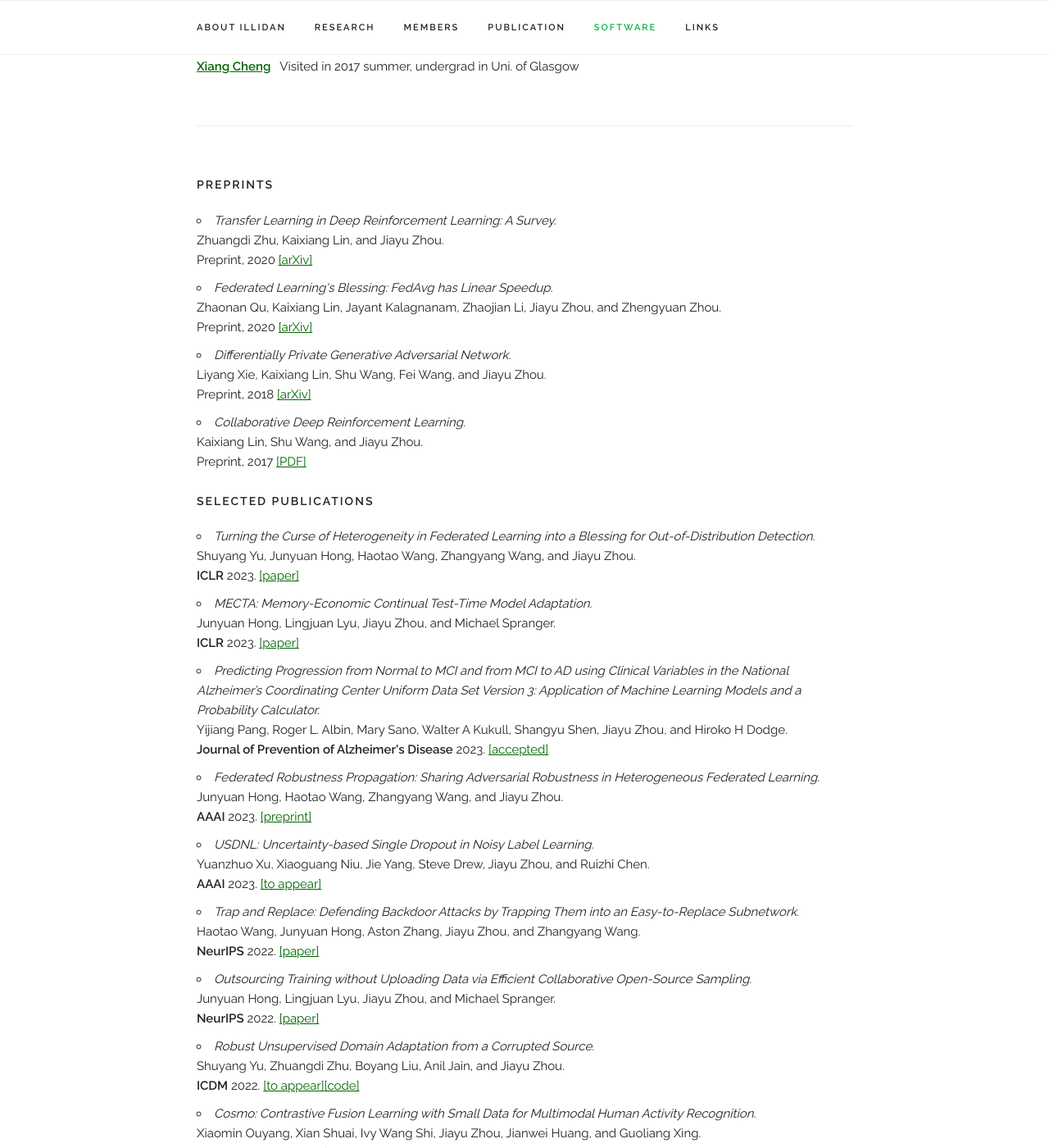
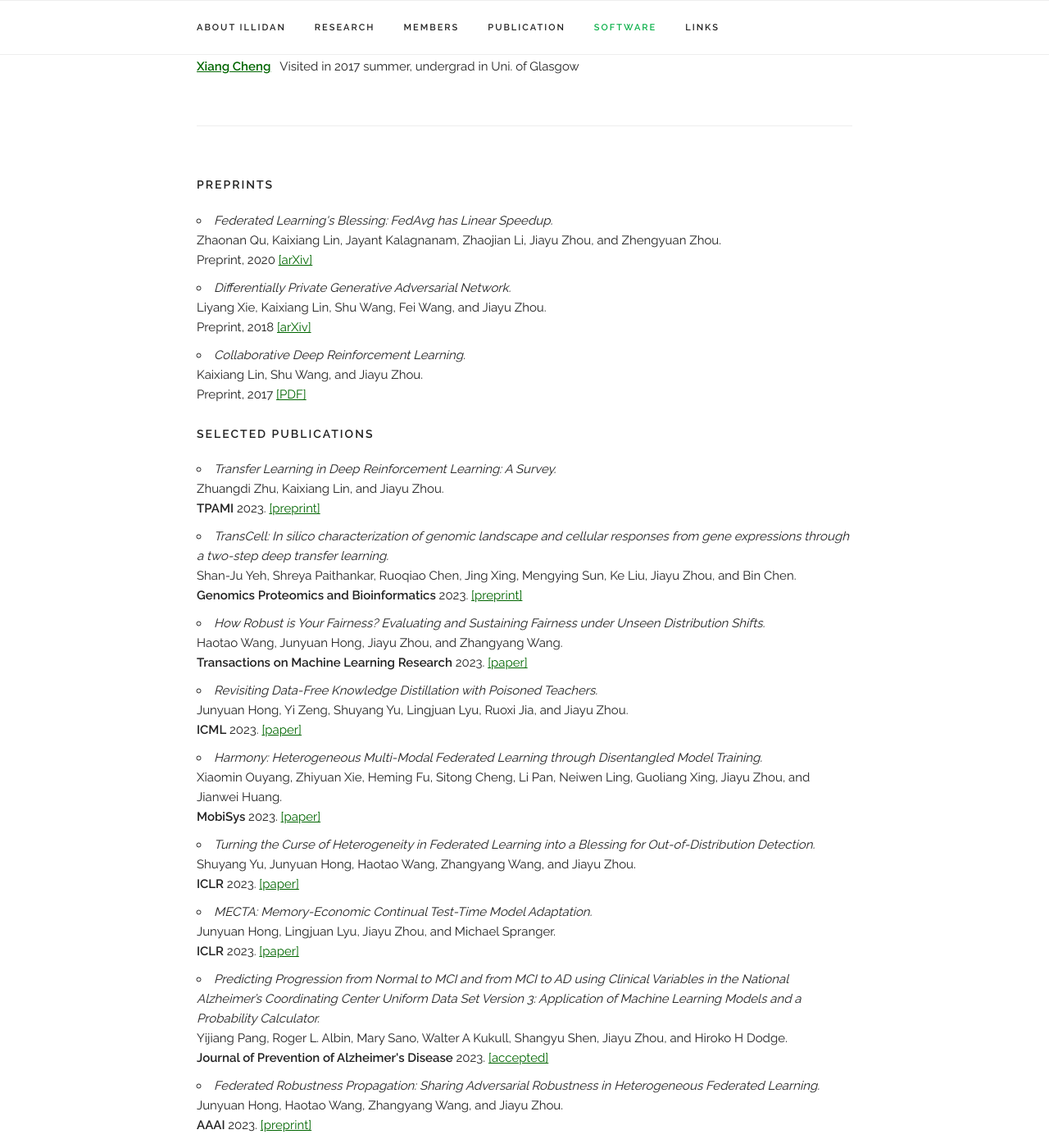
Before and after one commit to Marvelrex/denos.lab.io, a Jekyll site: the page built from index.html, in a window 1280 px wide and 1400 px high, scrolled down 6204 px. Shown: the whole window at 82% size. Built offline with Jekyll 4.4.1, drawn with Linux system fonts in a browser that asks for light colours; nearby versions of some CDN libraries; some of the changed text lies outside the part shown.

Commit message:
Paper updates

```diff
--- a/_layouts/default.html
+++ b/_layouts/default.html
@@ -284,11 +284,6 @@
       <h6 class="docs-header">Preprints</h6>
       <ul>
 
-        <li><i>Transfer Learning in Deep Reinforcement Learning: A Survey. </i><br>
-            Zhuangdi Zhu, Kaixiang Lin, and Jiayu Zhou. <br>
-            Preprint, 2020 <a href="https://arxiv.org/abs/2009.07888" target="_blank">[arXiv]</a>
-        </li>
-
         <li><i>Federated Learning's Blessing: FedAvg has Linear Speedup. </i><br>
             Zhaonan Qu, Kaixiang Lin, Jayant Kalagnanam, Zhaojian Li, Jiayu Zhou, and Zhengyuan Zhou. <br>
             Preprint, 2020 <a href="https://arxiv.org/abs/2007.05690" target="_blank">[arXiv]</a>
@@ -307,6 +302,31 @@
 
       <h6 class="docs-header">Selected Publications</h6>
       <ul>
+        <li><i>Transfer Learning in Deep Reinforcement Learning: A Survey. </i><br>
+            Zhuangdi Zhu, Kaixiang Lin, and Jiayu Zhou. <br>
+            <b>TPAMI</b> 2023. <a href="https://arxiv.org/abs/2009.07888" target="_blank">[preprint]</a>
+        </li>
+
+        <li><i>TransCell: In silico characterization of genomic landscape and cellular responses from gene expressions through a two-step deep transfer learning. </i><br>
+            Shan-Ju Yeh, Shreya Paithankar, Ruoqiao Chen, Jing Xing, Mengying Sun, Ke Liu, Jiayu Zhou, and Bin Chen. <br>
+            <b>Genomics Proteomics and Bioinformatics</b> 2023. <a href="https://www.biorxiv.org/content/10.1101/2022.05.19.492662v1" target="_blank">[preprint]</a>
+        </li>
+
+        <li><i>How Robust is Your Fairness? Evaluating and Sustaining Fairness under Unseen Distribution Shifts. </i><br>
+            Haotao Wang, Junyuan Hong, Jiayu Zhou, and Zhangyang Wang. <br>
+            <b>Transactions on Machine Learning Research</b> 2023. <a href="https://openreview.net/forum?id=11pGlecTz2" target="_blank">[paper]</a>
+        </li>
+
+        <li><i>Revisiting Data-Free Knowledge Distillation with Poisoned Teachers. </i><br>
+            Junyuan Hong, Yi Zeng, Shuyang Yu, Lingjuan Lyu, Ruoxi Jia, and Jiayu Zhou. <br>
+            <b>ICML</b> 2023. <a href="https://arxiv.org/abs/2306.02368">[paper]</a>
+        </li>
+
+        <li><i>Harmony: Heterogeneous Multi-Modal Federated Learning through Disentangled Model Training. </i><br>
+            Xiaomin Ouyang, Zhiyuan Xie, Heming Fu, Sitong Cheng, Li Pan, Neiwen Ling, Guoliang Xing, Jiayu Zhou, and Jianwei Huang. <br>
+            <b>MobiSys</b> 2023. <a href="https://dl.acm.org/doi/abs/10.1145/3581791.3596844">[paper]</a>
+        </li>
+
         <li><i>Turning the Curse of Heterogeneity in Federated Learning into a Blessing for Out-of-Distribution Detection. </i><br>
             Shuyang Yu, Junyuan Hong, Haotao Wang, Zhangyang Wang, and Jiayu Zhou. <br>
             <b>ICLR</b> 2023. <a href="https://openreview.net/forum?id=mMNimwRb7Gr" target="_blank">[paper]</a>
@@ -795,7 +815,7 @@
     </div>
 
     <div align="center">
-    &copy 2015-2021 ILLIDAN Lab. All rights reserved.
+    &copy 2015-2023 ILLIDAN Lab. All rights reserved.
     <br />
     <br />
     </div>
```
